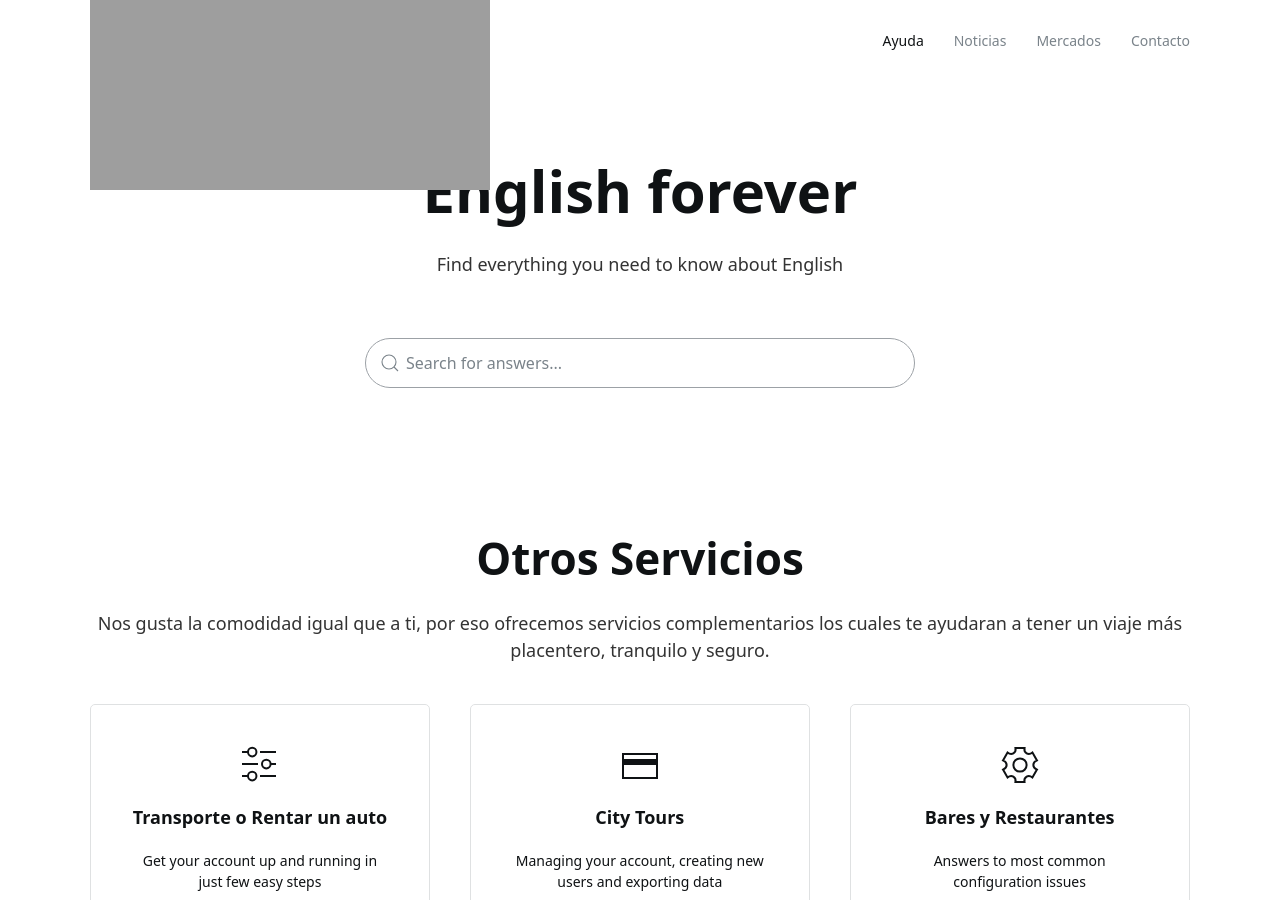
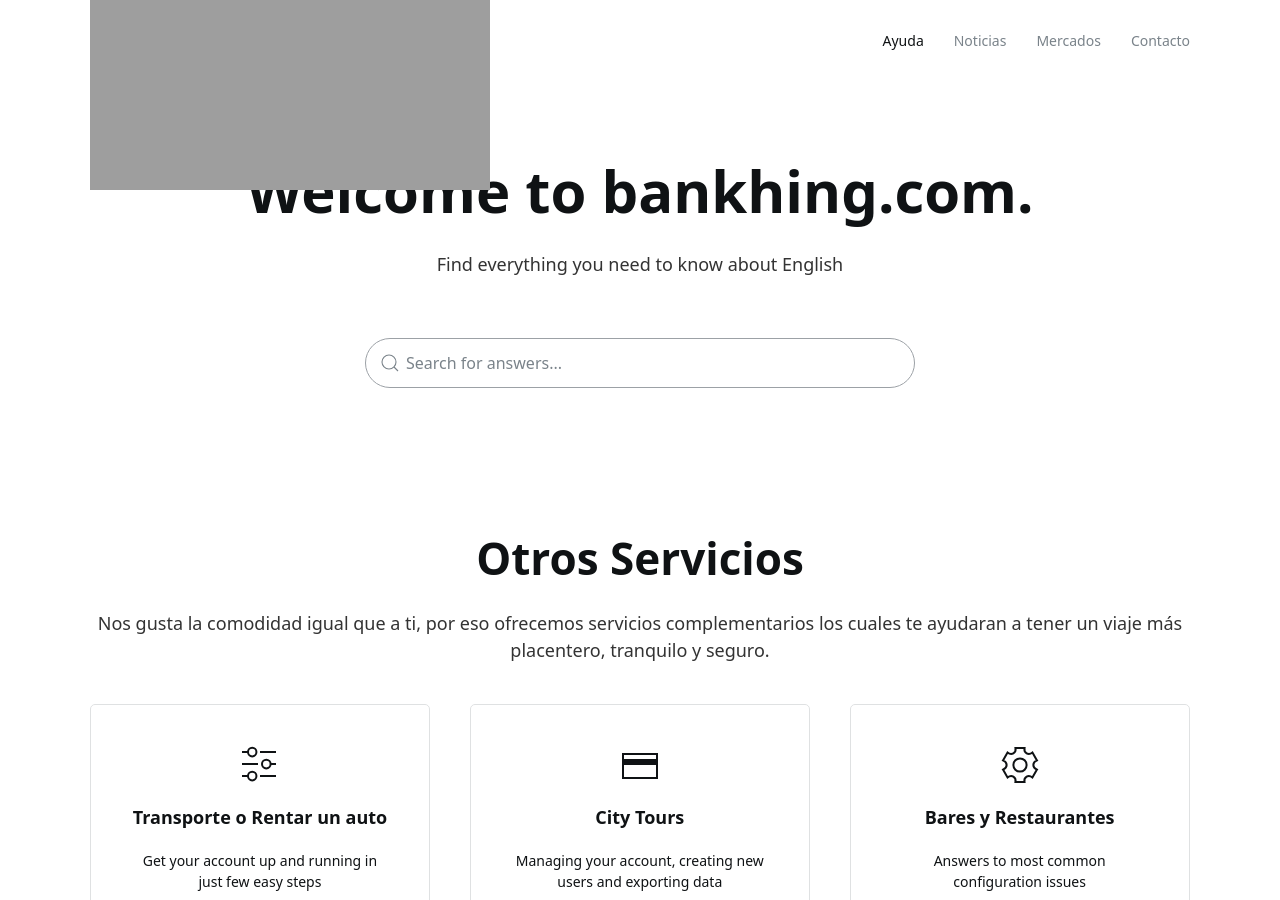
Before and after one commit to jelmii/jelmii.github.io, a Jekyll site: the page built from index.md, in a window 1280 px wide and 900 px high. Built offline with Jekyll 4.4.1, drawn with Linux system fonts in a browser that asks for light colours.

Commit message:
Update index.md

```diff
--- a/index.md
+++ b/index.md
@@ -1,7 +1,7 @@
 ---
 layout: home
 hero:
-    title: English forever
+    title: Welcome to bankhing.com.
     subtitle: Find everything you need to know about English
 
     search: true
```
